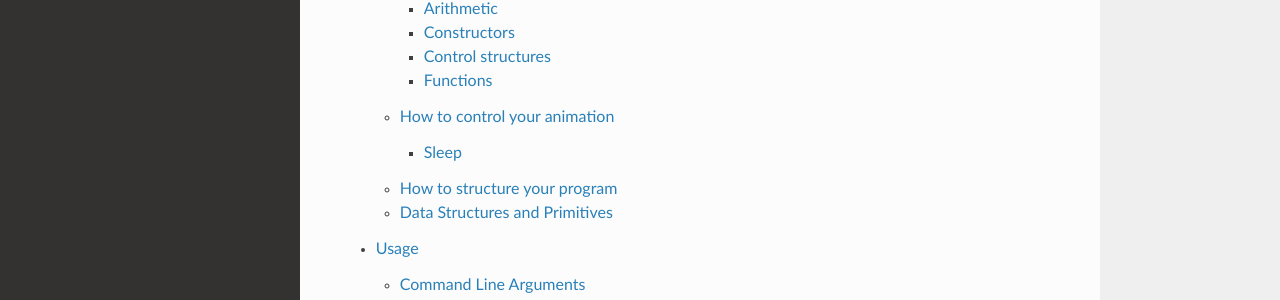
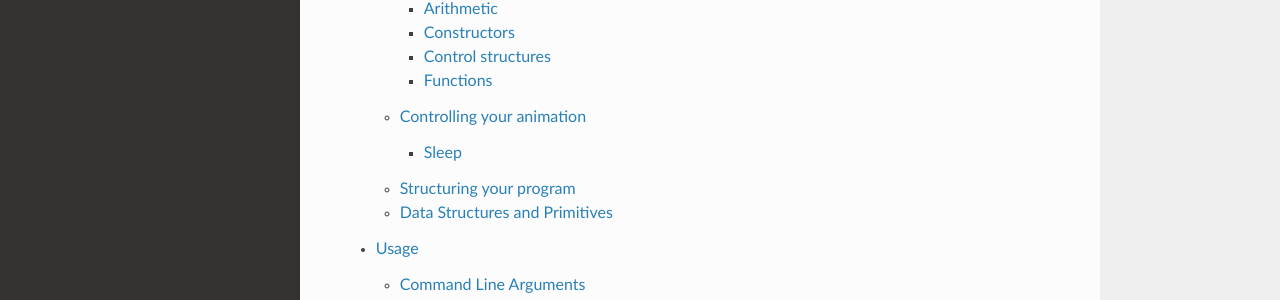
Before and after one commit to VAlgoLang/valgolang.github.io, a Sphinx documentation site: the page built from source/index.rst, in a window 1280 px wide and 1382 px high. Shown: the part 403-703 px from the top of the window. Built offline with Sphinx 7.4.7 and the Read the Docs theme 2.0.0, drawn with Linux system fonts in a browser that asks for light colours.

Commit message:
Changed wording slightly

```diff
--- a/source/tutorial.rst
+++ b/source/tutorial.rst
@@ -60,7 +60,7 @@ Functions
 ``TODO``
 
 
-How to control your animation
+Controlling your animation
 -----------------------------
 
 To make dynamic changes to the end animation, you can insert special commands which won't show up in the code visualisation.
@@ -79,7 +79,7 @@ The sleep command allows you to pause the animation at any code line for as many
     ...
 
 
-How to structure your program
+Structuring your program
 -----------------------------
 
 Once functions and stylesheet exist we can write this out.
```
